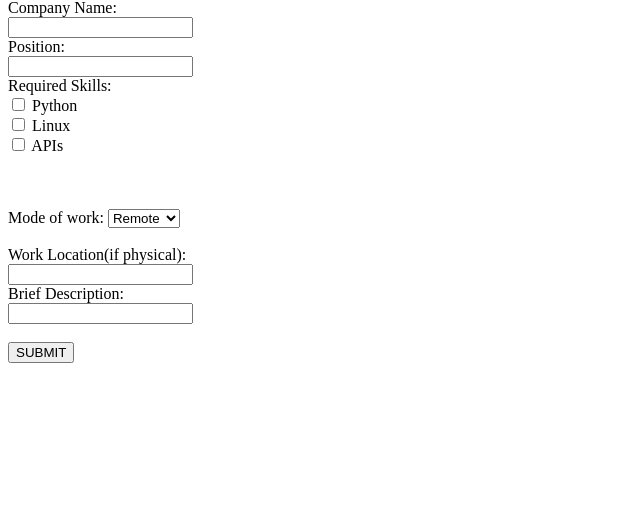
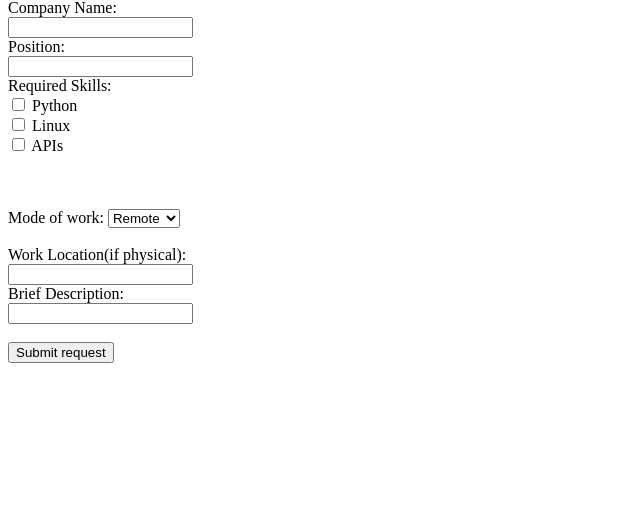
Before and after one commit to chinmayparekh/Master-Blasters, a Django app: page /recruiter/make_post/ in a window 1280 px wide. Shown: the part 51-583 px from the top of the page, without its empty margins (0-640 px from the left). Run offline with Django 4.2, Linux system fonts and the light colour scheme.

Commit message:
linked make_posts and filter_posts properly

```diff
--- a/recruiter/templates/recruiter_post.html
+++ b/recruiter/templates/recruiter_post.html
@@ -49,7 +49,9 @@
          Brief Description:<br> <input type="text" name="description">
          <br><br>
          <!-- <input type="hidden" name="redirect" value="/recruiter/filter_posts"> -->
-         <input type="submit"  value="SUBMIT" >
+         <!-- <input type="submit"  value="SUBMIT" > -->
+         <input onclick="window.location.href = '/recruiter/filter_posts';" type="submit" value="Submit request" />
+
 
       </form>
 
```
Also changed, not shown: db.sqlite3.
